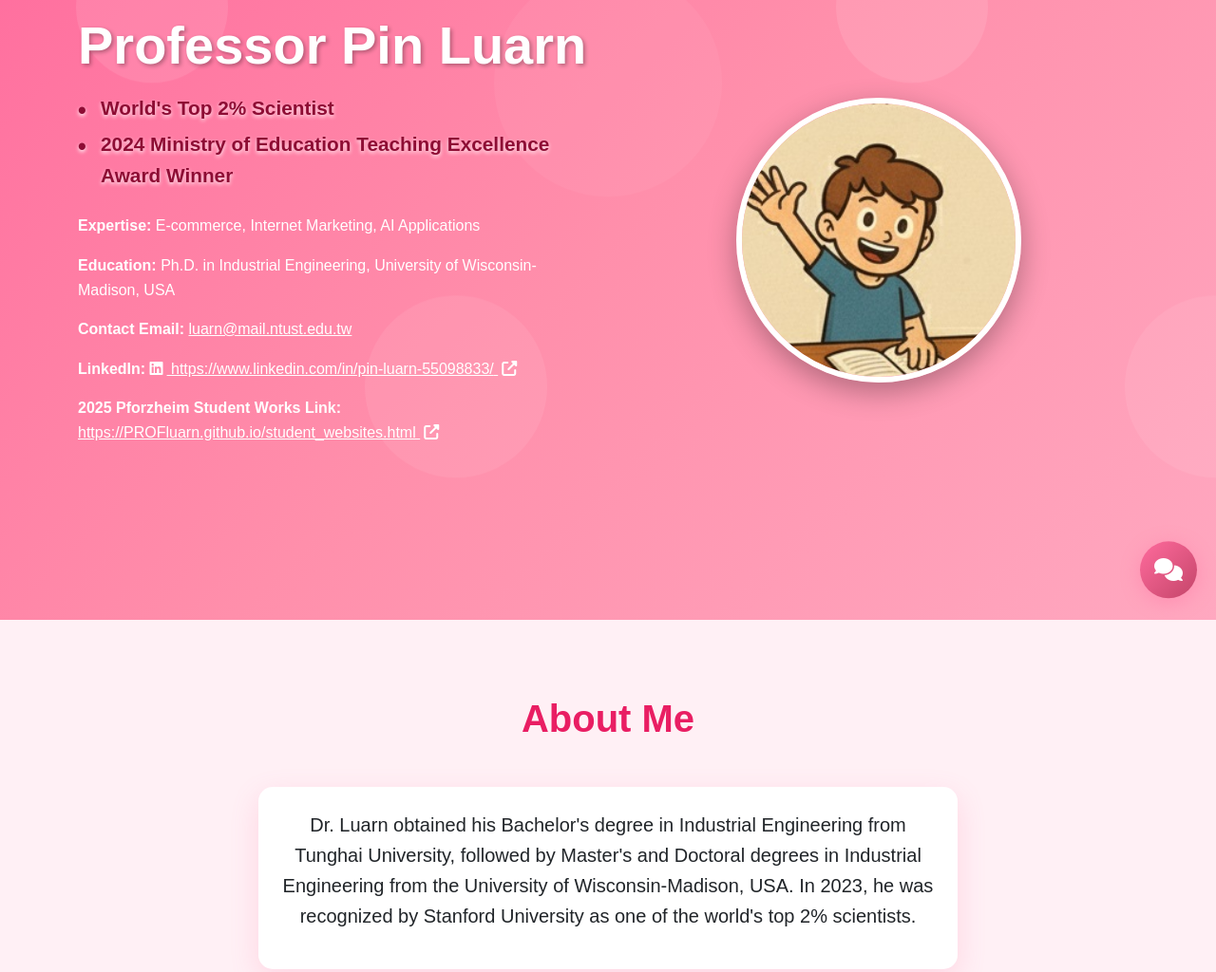
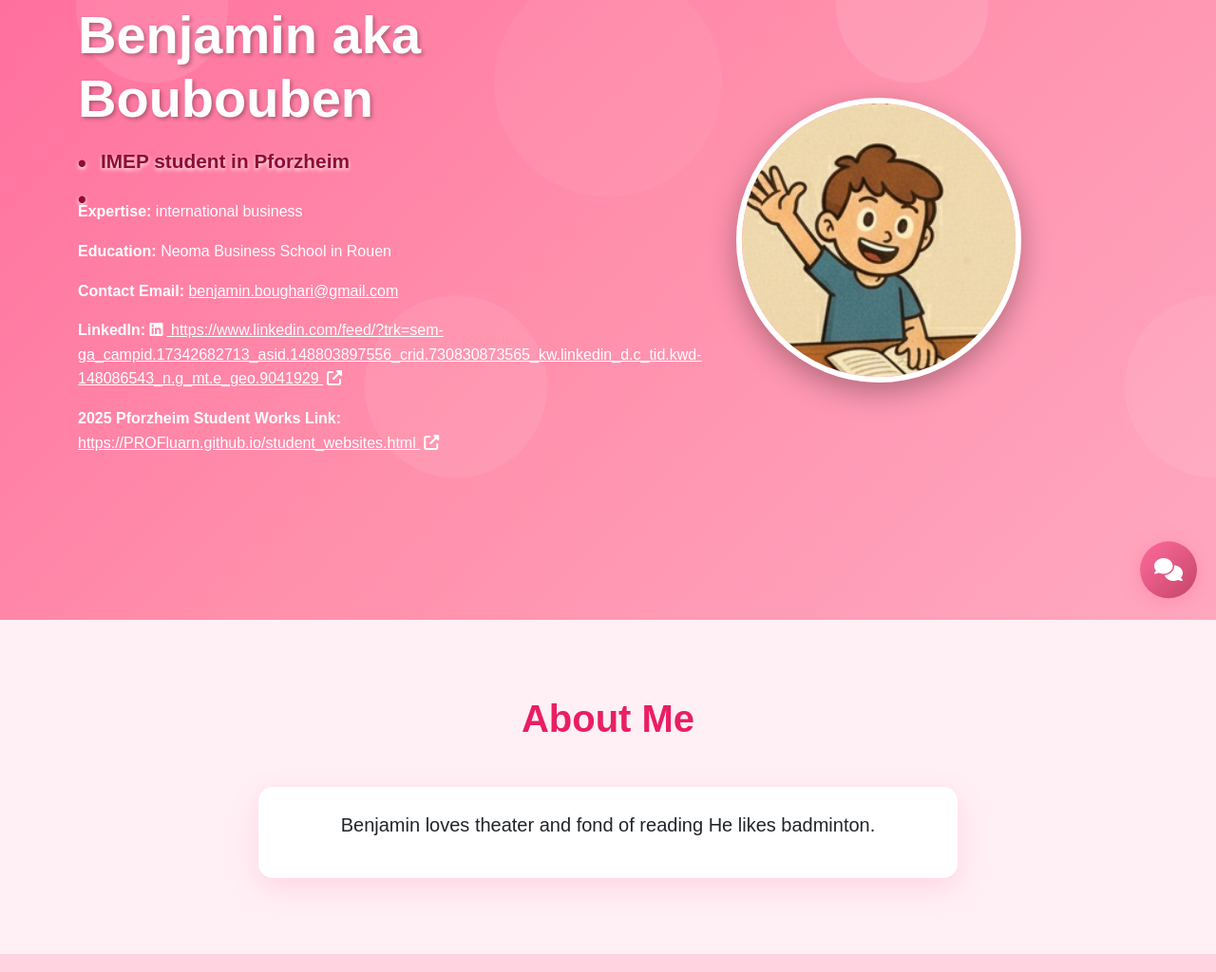
Before and after one commit to Benjamin5999/Benjamin5999.github.io, a plain HTML site: page index.html in a window 1280 px wide. Shown: the part 147-1171 px from the top of the page at 95% size. Drawn offline with nearby package versions, Linux system fonts and the light colour scheme.

Commit message:
Update index.html

```diff
--- a/index.html
+++ b/index.html
@@ -339,19 +339,19 @@
         });
 // ====== User Profile Data Section - Please modify the content below ======
         const profileData = {
-            name: "Professor Pin Luarn",
-            title1: "World's Top 2% Scientist",
-            title2: "2024 Ministry of Education Teaching Excellence Award Winner",
-            expertise: "E-commerce, Internet Marketing, AI Applications",
-            education: "Ph.D. in Industrial Engineering, University of Wisconsin-Madison, USA",
-            email: "luarn@mail.ntust.edu.tw",
-            linkedin: "https://www.linkedin.com/in/pin-luarn-55098833/",
-            about1: "Dr. Luarn obtained his Bachelor's degree in Industrial Engineering from Tunghai University, followed by",
-            about2: " Master's and Doctoral degrees in Industrial Engineering from the University of Wisconsin-Madison, USA.",
-            about3: "In 2023, he was recognized by Stanford University as one of the world's top 2% scientists.",
+            name: "Benjamin aka Boubouben",
+            title1: "IMEP student in Pforzheim",
+            title2: "",
+            expertise: "international business",
+            education: "Neoma Business School in Rouen",
+            email: "benjamin.boughari@gmail.com",
+            linkedin: "https://www.linkedin.com/feed/?trk=sem-ga_campid.17342682713_asid.148803897556_crid.730830873565_kw.linkedin_d.c_tid.kwd-148086543_n.g_mt.e_geo.9041929",
+            about1: "Benjamin loves theater and fond of reading",
+            about2: " He likes badminton.",
+            about3: "",
             about4: "", // Add additional about content here if needed
-            phone: "886-2-2737-6754",
-            location: "Office: T2-409<br>National Taiwan University of Science and Technology"
+            phone: "0781488757",
+            location: "Pforzheim University"
         };
         // ====== User Profile Data Section End ======
     </script>
```
